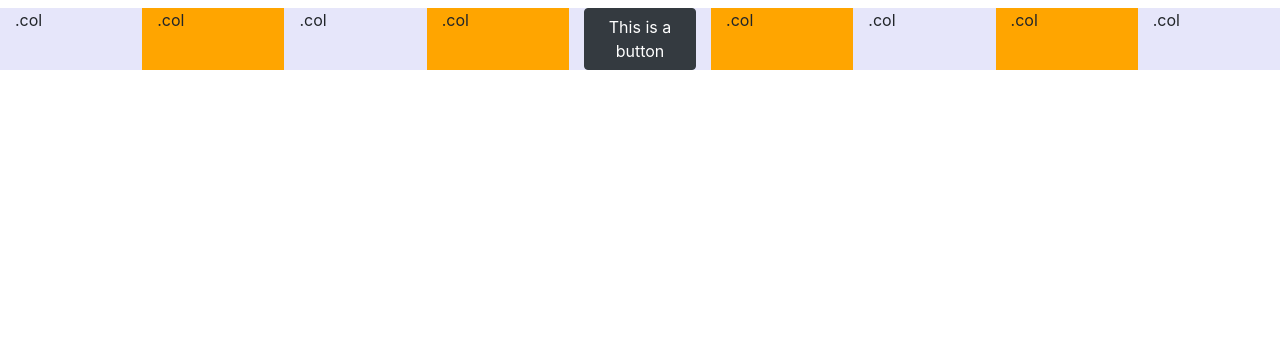
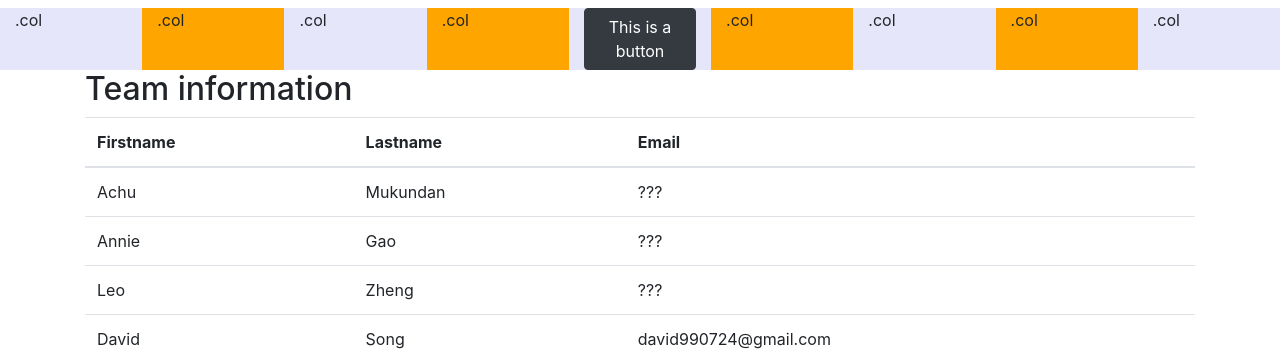
Before and after one commit to achuthanmukundan00/deltaHacks2020-StepBeforeCalc, an Angular app in the folder deltaMH/: page /home in a window 1280 px wide. Shown: the part 601-952 px from the top of the page. Before the commit the page ends 800 px from the top, so only its background shows below. Built offline with nearby package versions, Linux system fonts and the light colour scheme.

Commit message:
Still on learning stage... But there are bunch of components!

```diff
--- a/deltaMH/src/app/pages/home/home.component.html
+++ b/deltaMH/src/app/pages/home/home.component.html
@@ -16,4 +16,39 @@
     <div class="col" style="background-color:orange;">.col</div>
     <div class="col" style="background-color:lavender;">.col</div>
   </div>
+
+  <div class="container">
+    <h2>Team information</h2>
+    <table class="table">
+      <thead>
+        <tr>
+          <th>Firstname</th>
+          <th>Lastname</th>
+          <th>Email</th>
+        </tr>
+      </thead>
+      <tbody>
+        <tr>
+          <td>Achu</td>
+          <td>Mukundan</td>
+          <td>???</td>
+        </tr>
+        <tr>
+          <td>Annie</td>
+          <td>Gao</td>
+          <td>???</td>
+        </tr>
+        <tr>
+          <td>Leo</td>
+          <td>Zheng</td>
+          <td>???</td>
+        </tr>
+        <tr>
+          <td>David</td>
+          <td>Song</td>
+          <td>david990724@gmail.com</td>
+        </tr>
+      </tbody>
+    </table>
+  </div>
 </div>
```
